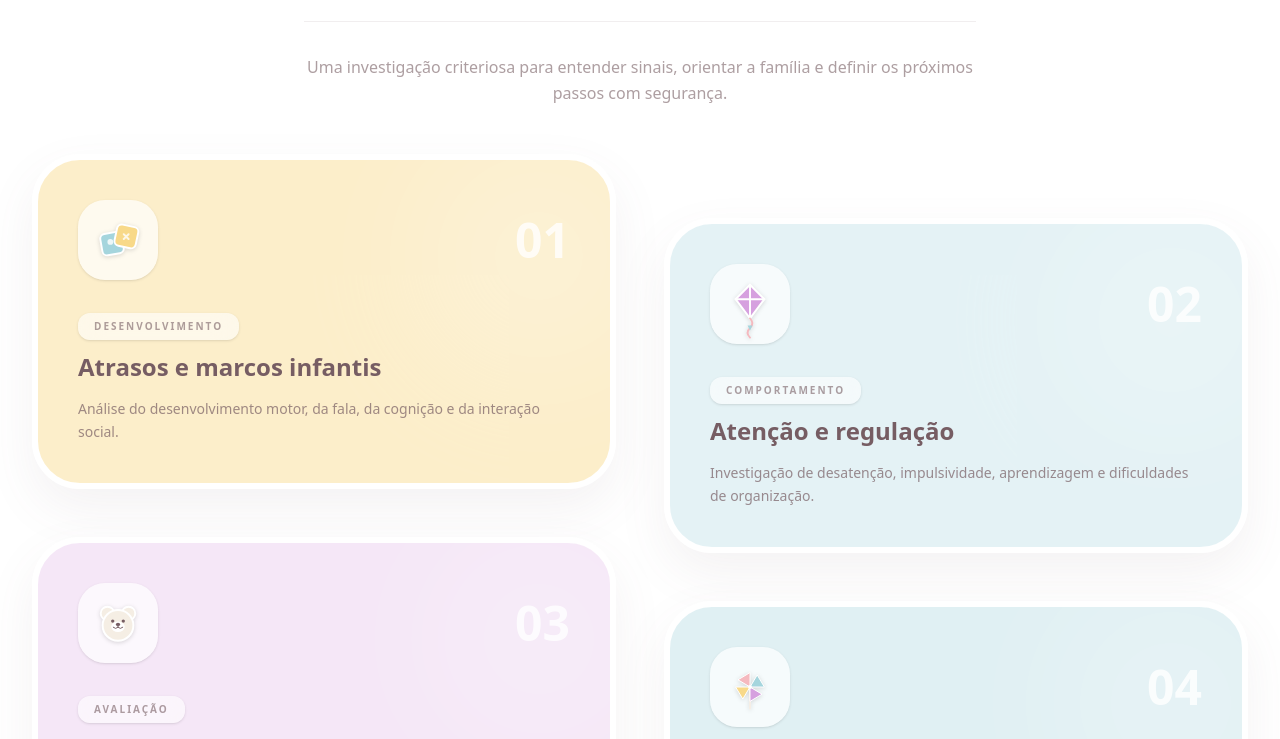
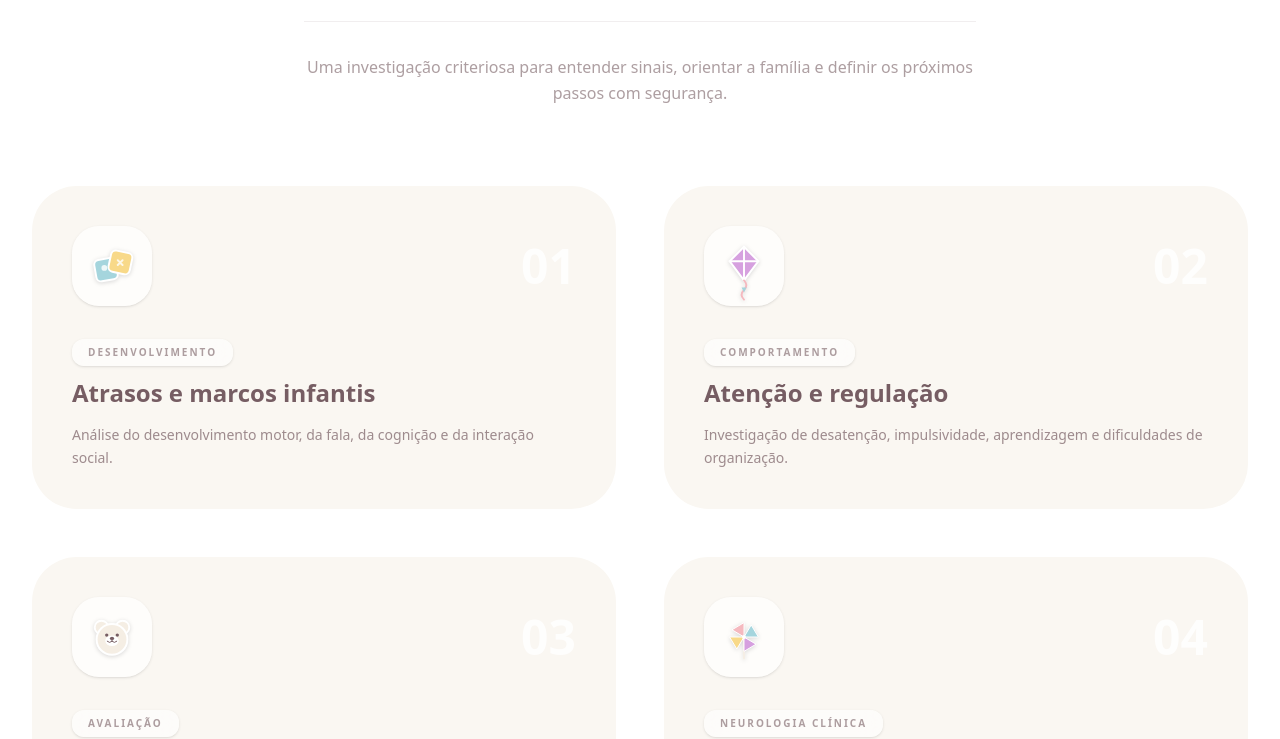
Before and after one commit to caioolima/dra-marina-neuropediatra, a Next.js app: page / in a window 1280 px wide. Shown: the part 2520-3259 px from the top of the page. Built offline with nearby package versions, Linux system fonts and the light colour scheme.

Commit message:
refactor: optimize specialty card animations and simplify styling for better performance

```diff
--- a/src/app/page.tsx
+++ b/src/app/page.tsx
@@ -570,18 +570,19 @@ function Specialties() {
         <div className="grid gap-6 md:grid-cols-2 lg:gap-8 xl:gap-12">
           {specialties.map((item, index) => {
             const Illustration = item.Illustration;
-            const isEven = index % 2 === 0;
             return (
               <motion.article
                 key={item.title}
-                initial={{ opacity: 0, y: 30 }}
+                initial={{ opacity: 0, y: 20 }}
                 whileInView={{ opacity: 1, y: 0 }}
-                viewport={{ once: true, amount: 0.2 }}
-                transition={{ duration: 0.65, delay: index * 0.1 }}
-                className={`group relative flex flex-col justify-between overflow-hidden rounded-[3rem] border-[6px] border-white ${item.tone} p-8 shadow-[0_20px_50px_rgba(118,93,99,0.08)] transition-all duration-500 hover:-translate-y-3 hover:shadow-[0_24px_50px_rgba(118,93,99,0.12)] md:p-10 ${isEven ? 'lg:-translate-y-8' : 'lg:translate-y-8'}`}
+                viewport={{ once: true, margin: "-50px" }}
+                transition={{ duration: 0.5, delay: index * 0.1, ease: "easeOut" }}
+                className="group relative flex flex-col overflow-hidden rounded-[2.8rem] bg-[#faf7f2] p-8 transition-all duration-500 hover:bg-brand-primary/5 hover:shadow-2xl lg:p-10"
+                style={{ backfaceVisibility: 'hidden', transform: 'translateZ(0)' }}
               >
-                <div className="absolute right-[-10%] top-[-10%] opacity-20 transition-transform duration-700 group-hover:rotate-12 group-hover:scale-110">
-                   <div className="h-64 w-64 rounded-full bg-white blur-3xl" />
+                {/* Background Decoration - Optimized */}
+                <div className="absolute -right-8 -top-8 z-0 opacity-0 transition-opacity duration-700 group-hover:opacity-10">
+                  <div className="h-64 w-64 rounded-full bg-white blur-3xl" />
                 </div>
 
                 <div className="relative z-10 mb-8 flex items-center justify-between">
```
